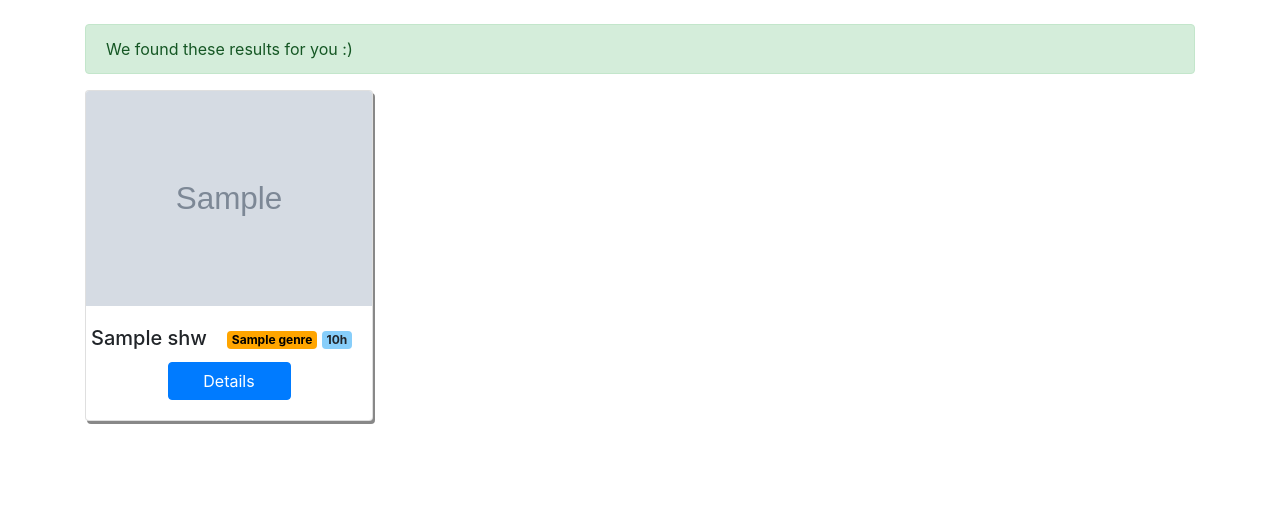
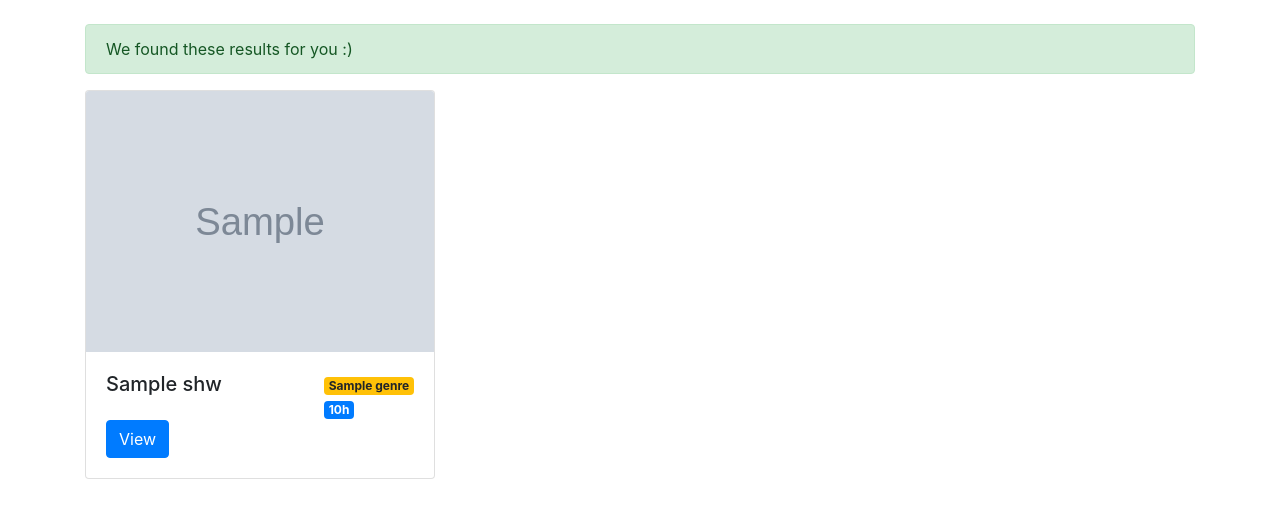
Before and after one commit to ihammadasghar/Theater-Bookings, a Flask app: template theatrebookings/templates/search.html in a window 1280 px wide. Shown: the part 56-574 px from the top of the page. Run offline with Flask 2, Linux system fonts and the light colour scheme; the template is opened without the code that fills it: most values are stand-ins (such as "Sample title", 1, 10 or a date in 2020); grey boxes marked "Sample" are stand-in pictures.

Commit message:
add home cards style to search

```diff
--- a/theatrebookings/templates/search.html
+++ b/theatrebookings/templates/search.html
@@ -17,22 +17,23 @@
 
 
   {%for shw in results%}
-    <div class="col">
-      <div class="card" style="width: 18rem;box-shadow:2px 3px #888888">
+  <div class="col-4">
+    <div class="card">
       <img src={{shw.img_link}} class="card-img-top" alt="...">
       <div class="card-body">
         <div class="row">
+          <div class="col-8">
             <h5 class="card-title">{{shw.name}}</h5>
-            <div class="col">
+          </div>
+          <div class="col-4">
             <div class="float-right">
-                  <span style="background-color: orange; height: 18px; color: black;"class="badge badge-genre">{{shw.genre}}</span>
-                  <span style="background-color: lightskyblue;height: 18px"class="badge badge-duration">{{shw.duration}}h</span>
-                  <!-- <span style="background-color: lightsteelblue"class="badge badge-time">{{shw.date}}</span> -->
+              <span class="badge badge-warning">{{shw.genre}}</span>
+              <span class="badge badge-primary">{{shw.duration}}h</span>
             </div>
           </div>
         </div>
-          <div align="center">
-            <a href="/shows/{{shw.id}}" style="width: 50%;" class="btn btn-primary">Details</a>
+        <div>
+          <a href="/shows/{{shw.id}}" class="btn btn-primary">View</a>
         </div>
       </div>
     </div>
```
Lines whose indentation alone changed are shown as unchanged.
